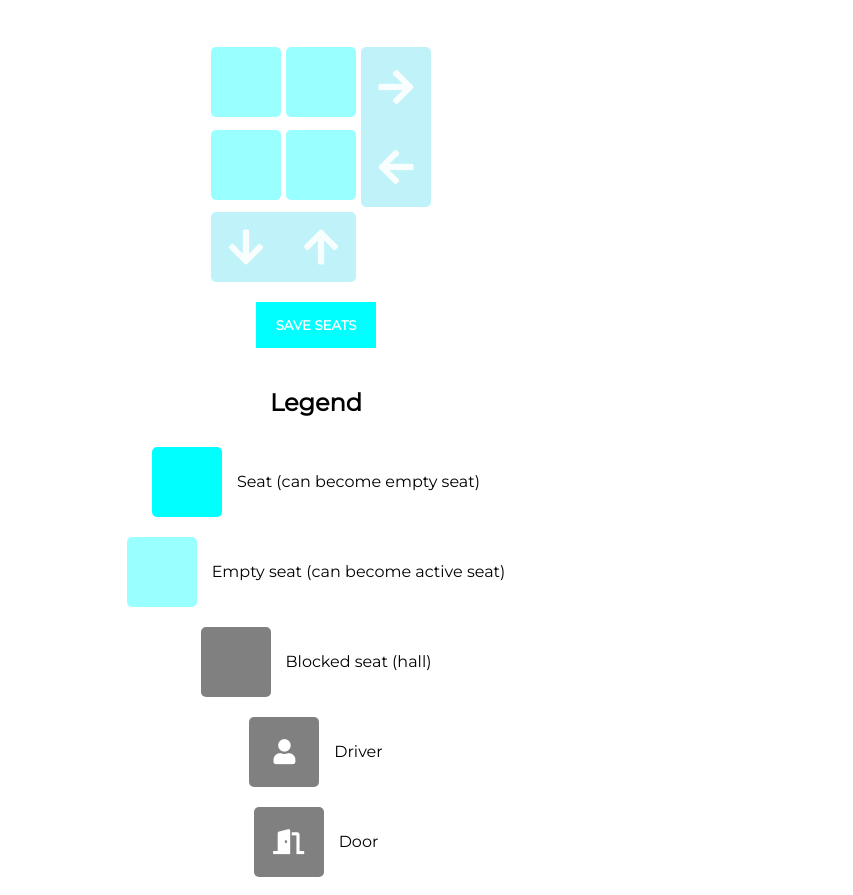
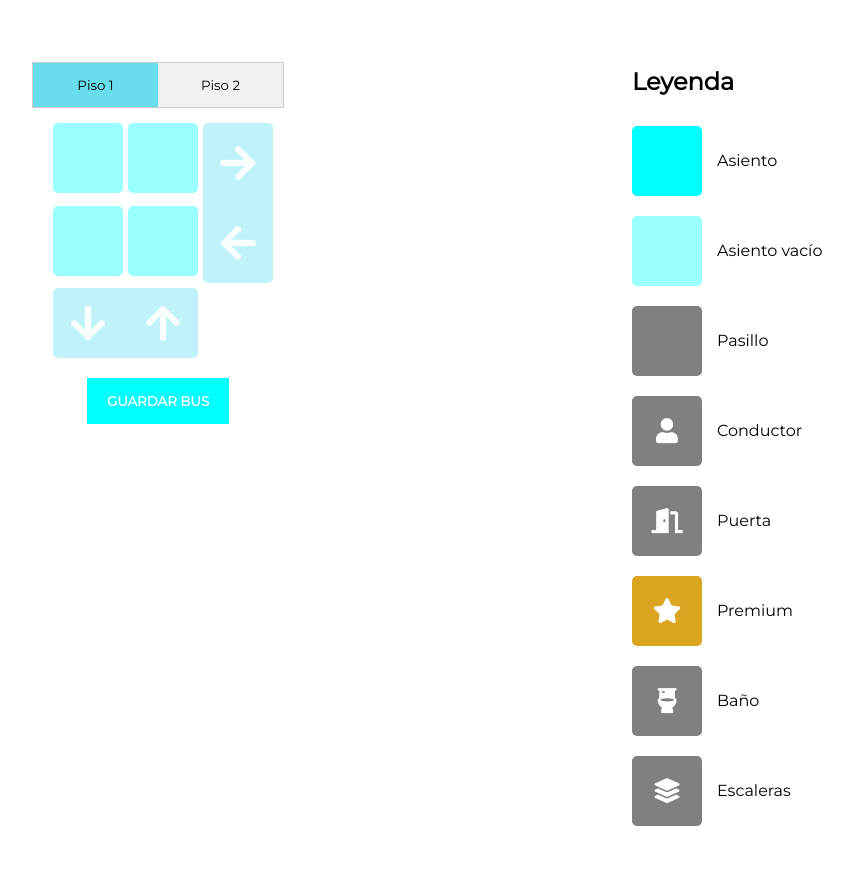
Before and after one commit to Carls13/ticketler-admin, a plain HTML site: page index.html in a window 1280 px wide. Shown: the part 50-945 px from the top of the page, without its empty margins (324-1177 px from the left). After the commit the page ends 894 px from the top, so only its background shows below. Drawn offline with Linux system fonts and the light colour scheme.

Commit message:
Changes in layout and 2 floors functionality

```diff
--- a/index.html
+++ b/index.html
@@ -1,9 +1,9 @@
 <html lang="en">
   <head>
-    <meta charset="UTF-8">
-    <meta name="viewport" content="width=device-width, initial-scale=1.0">
-    <title>Tickets Sample</title>
-    <link rel="stylesheet" href="style.css">
+    <meta charset="UTF-8" />
+    <meta name="viewport" content="width=device-width, initial-scale=1.0" />
+    <title>Ticketler Admin</title>
+    <link rel="stylesheet" href="style.css" />
     <link
       rel="icon"
       type="image/png"
@@ -16,37 +16,71 @@
   </head>
   <body>
     <h1>Tickets</h1>
-    <div class="tickets-grid">
+
+    <div class="row">
+      <div class="tickets-container">
+        <!-- Tab links -->
+        <div class="tab">
+          <button
+            id="floor-1"
+            class="tablinks active"
+            onclick="changeCurrentFloor(1)"
+          >
+            Piso 1
+          </button>
+          <button id="floor-2" class="tablinks" onclick="changeCurrentFloor(2)">
+            Piso 2
+          </button>
         </div>
-    <button id="save-seats">Save seats</button>
+        <div class="tickets-grid"></div>
+        <button id="save-seats">Guardar bus</button>
+      </div>
       <div class="legend-container">
-      <h2>Legend</h2>
+        <h2>Leyenda</h2>
         <div class="legend-row">
           <div class="seat"></div>
-        Seat (can become empty seat)
+          Asiento
         </div>
         <div class="legend-row">
           <div class="empty"></div>
-        Empty seat (can become active seat)
+          Asiento vacío
         </div>
         <div class="legend-row">
           <div class="door"></div>
-        Blocked seat (hall)
+          Pasillo
         </div>
         <div class="legend-row">
           <div class="driver">
             <i class="fas fa-user"></i>
           </div>
-        Driver
+          Conductor
         </div>
         <div class="legend-row">
           <div class="driver">
             <i class="fas fa-door-open"></i>
           </div>
-        Door
+          Puerta
+        </div>
+        <div class="legend-row">
+          <div class="premium">
+            <i class="fas fa-star"></i>
+          </div>
+          Premium
+        </div>
+        <div class="legend-row">
+          <div class="bath">
+            <i class="fas fa-toilet"></i>
+          </div>
+          Baño
+        </div>
+        <div class="legend-row">
+          <div class="stairs">
+            <i class="fas fa-layer-group"></i>
+          </div>
+          Escaleras
+        </div>
       </div>
     </div>
   </body>
   <script src="script.js"></script>
-
 </html>
--- a/script.js
+++ b/script.js
@@ -1,30 +1,46 @@
 const gridElement = document.querySelector(".tickets-grid");
 const saveButton = document.getElementById("save-seats");
-
-let rows = 2;
-let columns = 2;
 
 // Square size in px
 const SQUARE_SIZE = 70;
 
 const root = document.documentElement;
 
+// Current active floor
+let activeFloor = 1;
+
+let busData = {
+    floor1: {
+        rows: 2,
+        columns: 2,
+        seats: [],
+        seatsData: []
+    },
+    floor2: {
+        rows: 2,
+        columns: 2,
+        seats: [],
+        seatsData: []
+    }
+};
+
 // Create rows and columns array
-function createSeatsMap() {
+function createSeatsMap(floor) {
     // Calculate seats
-    const seats = new Array(rows * columns);
+    const seats = new Array(busData["floor" + floor].rows * busData["floor" + floor].columns);
 
-    const chunkedSeats = chunkArray(seats, columns);
+    const chunkedSeats = chunkArray(seats, busData["floor" + floor].columns);
 
     return chunkedSeats;
 }
 
-let seats = createSeatsMap();
+busData.floor1.seats = createSeatsMap(1);
+busData.floor2.seats = createSeatsMap(2);
 
 // Create array with detail of each seat
-function createSeatsData(first = false) {
+function createSeatsData(floor) {
     let data = [];
-    seats.forEach((seatRow, i) => {
+    busData["floor" + floor].seats.forEach((seatRow, i) => {
         seatRow.forEach((seat, j) => {
             // return empty seat
             data.push({
@@ -38,13 +54,12 @@ function createSeatsData(first = false) {
     return data;
 }
 
-let floorData = {
-    seats: createSeatsData()
-};
+busData.floor1.seatsData = createSeatsData(1);
+busData.floor2.seatsData = createSeatsData(2);
 
 // Gets type of the seat
 function getSeatInfo(i, j) {
-    const targetSeat = floorData.seats.find((seat) => seat.row === i && seat.column === j);
+    const targetSeat = busData["floor" + activeFloor].seatsData.find((seat) => seat.row === i && seat.column === j);
 
     return targetSeat?.seat_type;
 }
@@ -52,7 +67,7 @@ function getSeatInfo(i, j) {
 // Modify seat status
 function modifySeatStatus(i, j, status) {
     // Map through all the data
-    const newData = floorData.seats.map((seat) => {
+    const newData = busData["floor" + activeFloor].seatsData.map((seat) => {
         if (seat.row === i + 1 && seat.column === j + 1) {
             return {
                 ...seat,
@@ -63,28 +78,12 @@ function modifySeatStatus(i, j, status) {
     });
 
     // Assign new data
-    floorData.seats = newData;
-}
-
-// Create array with detail of each seat
-function createSeatsData() {
-    let data = [];
-    seats.forEach((seatRow, i) => {
-        seatRow.forEach((seat, j) => {
-            // return empty seat
-            data.push({
-                row: i + 1,
-                column: j + 1,
-                seat_type: "empty"
-            })
-        });
-    });
-
-    return data;
+    busData["floor" + activeFloor].seatsData = newData;
 }
 
 // update array with detail of each seat
 function updateSeatsDataOnDimensionsChange() {
+    const { seats } = busData["floor" + activeFloor];
     let data = [];
     seats.forEach((seatRow, i) => {
         seatRow.forEach((seat, j) => {
@@ -97,7 +96,22 @@ function updateSeatsDataOnDimensionsChange() {
         });
     });
 
-    floorData.seats = data;
+    busData["floor" + activeFloor].seatsData = data;
+}
+
+// Change floor
+function changeCurrentFloor(newFloor) {
+    // Remove active class from old button
+    const oldButton = document.getElementById("floor-" + activeFloor);
+    oldButton.classList.remove("active");
+
+    // Add active class to new button
+    const newButton = document.getElementById("floor-" + newFloor);
+    newButton.classList.add("active");
+
+    activeFloor = newFloor;
+
+    paintGrid();
 }
 
 // Convert array into array of arrays
@@ -366,7 +380,23 @@ function drawEmptySeat(i, j, seatContainer) {
     // Append toolbox
     seatContainer.appendChild(getToolBar(i, j));
 
+    document.addEventListener('click', function (event) {
+        const isClickInside = seatContainer.contains(event.target);
+
+        if (!isClickInside) {
+            seatContainer.classList.remove("show-toolbar");
+        }
+    });
+
     seatContainer.addEventListener('click', () => {
+        // Hide any other open toolbars
+        const emptySeats = document.getElementsByClassName("empty");
+
+        Array.from(emptySeats).forEach((seat) => {
+            if (seat.id !== `${i}-${j}`) seat.classList.remove("show-toolbar");
+        });
+
+        // Show toolbar
         seatContainer.classList.toggle("show-toolbar");
     });
 }
@@ -374,6 +404,7 @@ function drawEmptySeat(i, j, seatContainer) {
 
 // Draw right button
 function drawRightButton() {
+    const { columns, rows } = busData["floor" + activeFloor];
     const rightButton = document.createElement("div");
     rightButton.className = "button-right";
     rightButton.style.gridColumn = `${columns + 1}`;
@@ -382,13 +413,13 @@ function drawRightButton() {
     const rightArrow = document.createElement("i");
     rightArrow.className = "fas fa-arrow-right";
     rightArrow.setAttribute("onclick", `modifyColumns(1)`);
-    rightArrow.title = "Add column to the right";
+    rightArrow.title = "Agregar 1 columna";
 
     const leftArrow = document.createElement("i");
     leftArrow.className = "fas fa-arrow-left";
     leftArrow.hidden = columns === 1;
     leftArrow.setAttribute("onclick", `modifyColumns(-1)`);
-    leftArrow.title = "Remove column";
+    leftArrow.title = "Remover 1 columna";
 
     rightButton.append(rightArrow, leftArrow);
     gridElement.append(rightButton);
@@ -396,6 +427,7 @@ function drawRightButton() {
 
 // Draw down button
 function drawDownButton() {
+    const { columns, rows } = busData["floor" + activeFloor];
     const downButton = document.createElement("div");
     downButton.className = "button-down";
     downButton.style.gridColumn = `1 / span ${columns}`;
@@ -404,13 +436,13 @@ function drawDownButton() {
     const downArrow = document.createElement("i");
     downArrow.className = "fas fa-arrow-down";
     downArrow.setAttribute("onclick", `modifyRows(1)`);
-    downArrow.title = "Add 1 row";
+    downArrow.title = "Agregar 1 fila";
 
     const upArrow = document.createElement("i");
     upArrow.className = "fas fa-arrow-up";
     upArrow.hidden = rows === 6;
     upArrow.setAttribute("onclick", `modifyRows(-1)`);
-    upArrow.title = "Remove 1 row";
+    upArrow.title = "Remover 1 fila";
 
     downButton.append(downArrow, upArrow);
     gridElement.append(downButton);
@@ -418,18 +450,20 @@ function drawDownButton() {
 
 // Increase/Dicrease columns
 function modifyColumns(amount) {
-    columns += amount;
+    if (amount < 0 && busData['floor' + activeFloor].columns === 2) return;
+    busData['floor' + activeFloor].columns += amount;
 
-    seats = createSeatsMap();
+    busData['floor' + activeFloor].seats = createSeatsMap(activeFloor);
     updateSeatsDataOnDimensionsChange();
     paintGrid();
 }
 
 // Increase/Dicrease rows
 function modifyRows(amount) {
-    rows += amount;
+    if (amount < 0 && busData['floor' + activeFloor].rows === 2) return;
+    busData['floor' + activeFloor].rows += amount;
 
-    seats = createSeatsMap();
+    busData['floor' + activeFloor].seats = createSeatsMap(activeFloor);
     updateSeatsDataOnDimensionsChange();
     paintGrid();
 }
@@ -444,6 +478,8 @@ function drawButtons() {
 function paintGrid() {
     // Reset grid
     gridElement.textContent = "";
+
+    const { seats, columns } = busData["floor" + activeFloor];
 
     // Style grid depending on columns
     gridElement.style.gridTemplateColumns = `repeat(${columns + 1}, ${SQUARE_SIZE}px)`;
@@ -508,10 +544,21 @@ function paintGrid() {
 
 // Save seats info
 function saveSeats() {
+    const finalData = Object.keys(busData).reduce((currentData, newFloor, i) => {
+        return [
+            ...currentData,
+            ...busData[newFloor].seatsData.map((seat) => {
+                return {
+                    ...seat,
+                    floor: i + 1
+                };
+            })
+        ]
+    }, []);
+
     console.log({
-        seats: floorData.seats,
+        seats: finalData
     });
-
     // Save somewhere...
 }
 
--- a/style.css
+++ b/style.css
@@ -19,6 +19,14 @@ h1 {
   column-gap: 5px;
   row-gap: 5px;
   margin: auto;
+}
+
+.row {
+  display: flex;
+}
+
+.tickets-container {
+  width: 75%;
 }
 
 .tickets-grid div,
@@ -222,17 +230,15 @@ h1 {
 }
 
 .legend-container {
-  width: 100%;
+  width: 25%;
   display: flex;
   flex-direction: column;
-  align-items: center;
 }
 
 .legend-row {
   display: flex;
   flex-direction: row;
   align-items: center;
-  justify-content: center;
   margin: 10px 0;
 }
 
@@ -241,3 +247,36 @@ h1 {
   width: var(--square-size);
   margin-right: 15px;
 }
+
+/* Style the tab */
+.tab {
+  overflow: hidden;
+  border: 1px solid #ccc;
+  background-color: #f1f1f1;
+  display: flex;
+  justify-content: center;
+  margin: 15px auto;
+  width: 250px;
+}
+
+/* Style the buttons that are used to open the tab content */
+.tab button {
+  background-color: inherit;
+  float: left;
+  border: none;
+  outline: none;
+  cursor: pointer;
+  padding: 14px 16px;
+  transition: 0.3s;
+  width: 125px;
+}
+
+/* Change background color of buttons on hover */
+.tab button:hover {
+  background-color: aqua;
+}
+
+/* Create an active/current tablink class */
+.tab button.active {
+  background-color: #11d0e999;
+}
```
Lines whose indentation alone changed are shown as unchanged.
